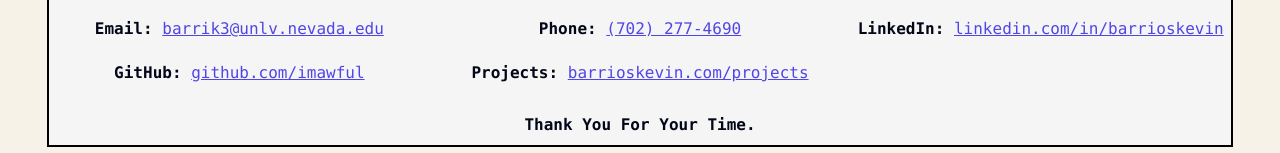
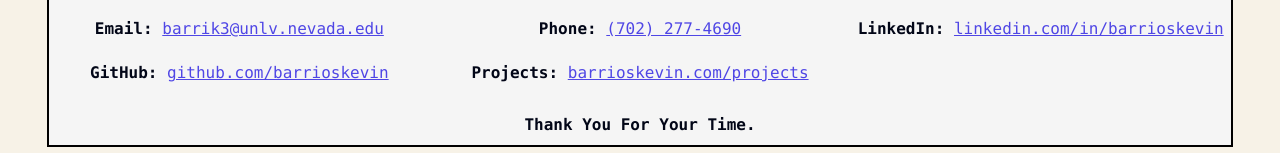
Before and after one commit to barrioskevin/barrioskevin.github.io, a website: page contact/index.html in a window 1280 px wide. Shown: the part 388-541 px from the top of the page. Drawn offline with Linux system fonts and the light colour scheme.

Commit message:
updated links

```diff
--- a/contact/index.html
+++ b/contact/index.html
@@ -40,8 +40,8 @@
             </p>
             <p>
               <strong>GitHub:</strong>
-              <a class="text-base text-indigo-600 underline" href="https://github.com/imawful" target="_blank"
-                >github.com/imawful</a
+              <a class="text-base text-indigo-600 underline" href="https://github.com/barrioskevin" target="_blank"
+                >github.com/barrioskevin</a
               >
             </p>
             <p>
```
